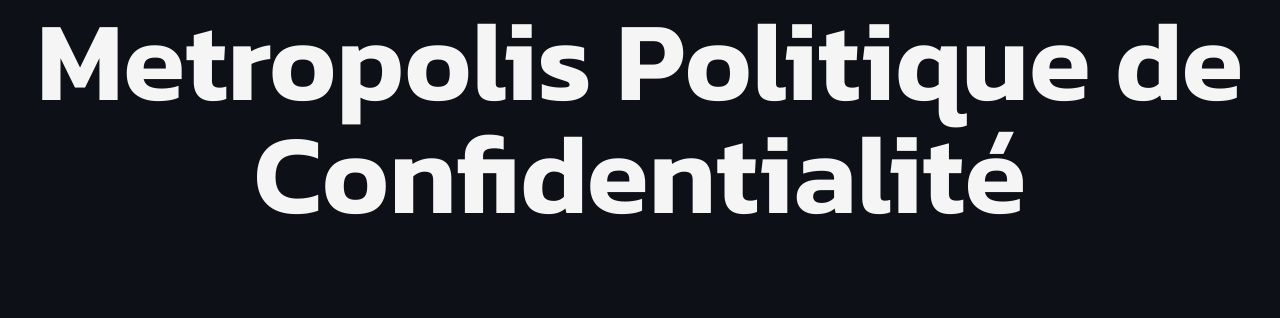
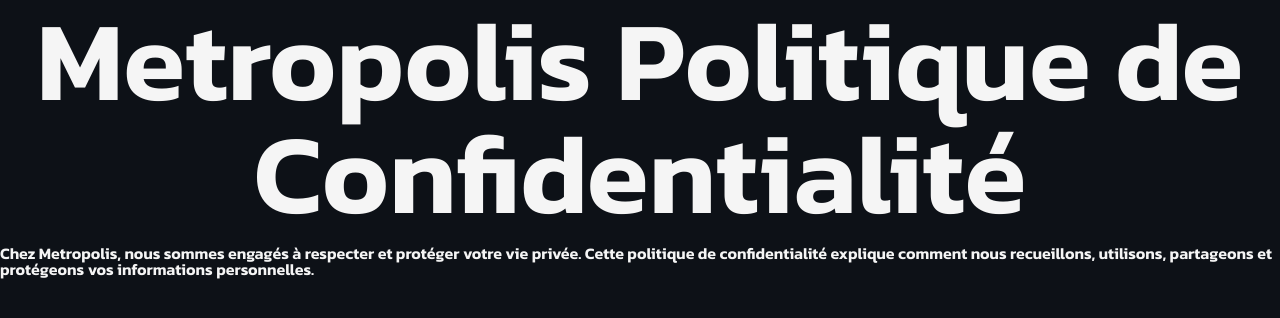
Before and after one commit to M-U-C-K-A/Metropolis, a plain HTML site: page pages/Confidential.html in a window 1280 px wide. Drawn offline with nearby package versions, Linux system fonts and the light colour scheme; files whose address does not match are found by name.

Commit message:
introduction a la politique de confidentialité

```diff
--- a/pages/Confidential.html
+++ b/pages/Confidential.html
@@ -12,5 +12,6 @@
 </head>
 <body>
     <h1>Metropolis Politique de Confidentialité</h1>
+    <blockquote>Chez Metropolis, nous sommes engagés à respecter et protéger votre vie privée. Cette politique de confidentialité explique comment nous recueillons, utilisons, partageons et protégeons vos informations personnelles.</blockquote>
 </body>
 </html>
```
